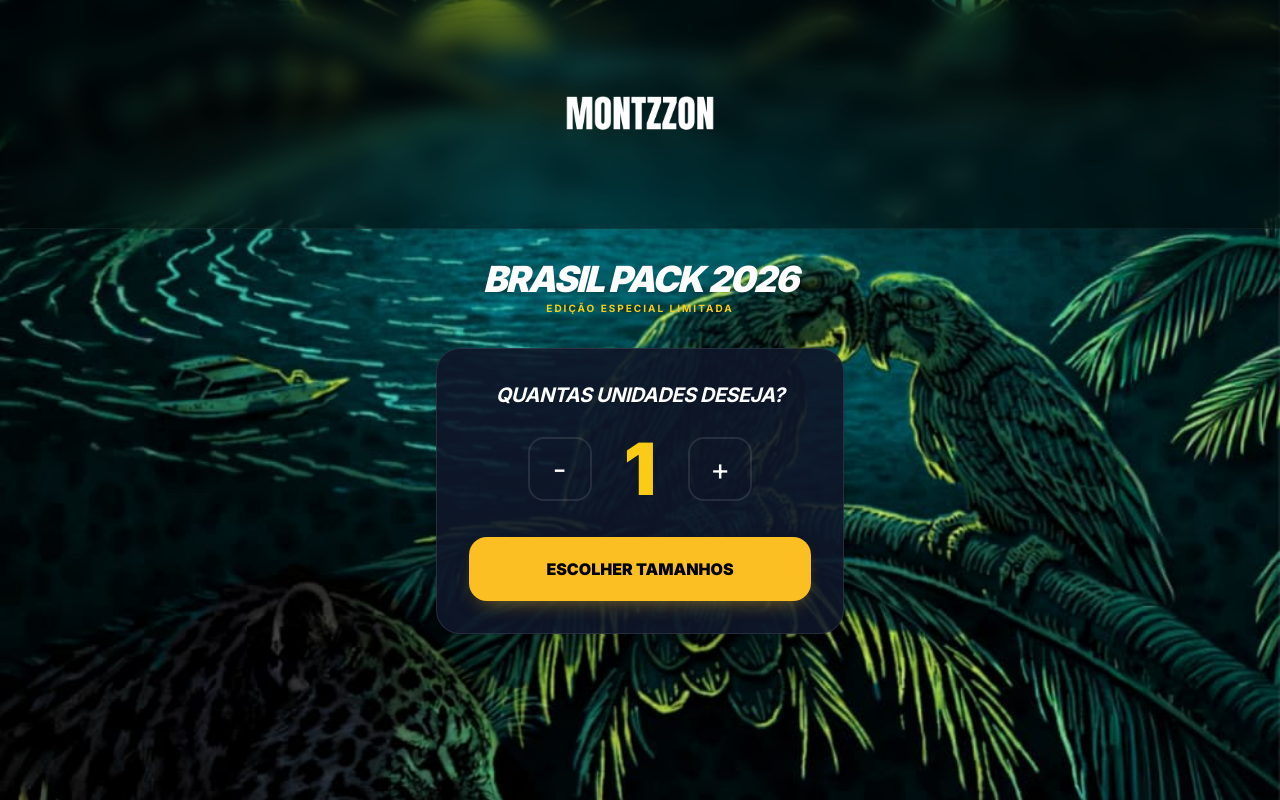
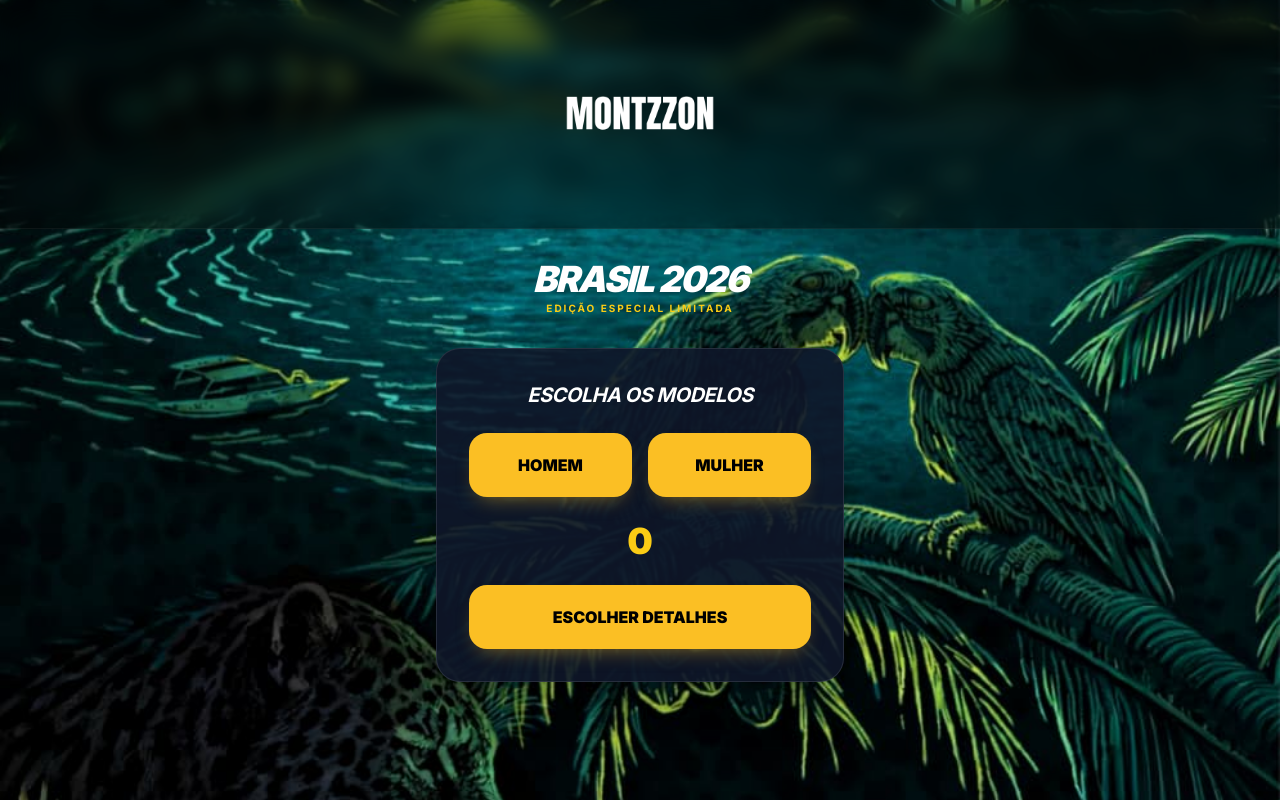
Before and after one commit to CAPITAOVOLPE/Montzzon, a plain HTML site: page index.html in a window 1280 px wide. Drawn offline with nearby package versions, Linux system fonts and the light colour scheme.

Commit message:
Update index.html

```diff
--- a/index.html
+++ b/index.html
@@ -147,30 +147,42 @@
 <main class="w-full max-w-md px-5 pt-8 pb-12">
 
 <div class="text-center mb-8">
-<h1 class="text-4xl font-black italic mb-1 tracking-tighter uppercase leading-none">Brasil Pack 2026</h1>
+<h1 class="text-4xl font-black italic mb-1 tracking-tighter uppercase leading-none">Brasil 2026</h1>
 <p class="text-yellow-400 font-bold uppercase tracking-[0.2em] text-[10px]">Edição Especial Limitada</p>
 </div>
 
 <section id="step1" class="step-content active">
+
 <div class="glass-card p-8 text-center shadow-2xl">
 
 <h2 class="text-xl font-bold mb-6 italic uppercase tracking-tight">
-Quantas unidades deseja?
+Escolha os modelos
 </h2>
 
-<div class="flex items-center justify-center gap-8 mb-8">
-<button onclick="changeQty(-1)" class="w-16 h-16 rounded-2xl border-2 border-white/10 text-3xl">-</button>
+<div class="grid grid-cols-2 gap-4 mb-6">
 
-<span id="qtyDisplay" class="text-7xl font-black text-yellow-400">1</span>
+<button onclick="addGenero('Homem')" class="btn-next w-full">
+HOMEM
+</button>
 
-<button onclick="changeQty(1)" class="w-16 h-16 rounded-2xl border-2 border-white/10 text-3xl">+</button>
+<button onclick="addGenero('Mulher')" class="btn-next w-full">
+MULHER
+</button>
+
+</div>
+
+<div id="listaGenero" class="space-y-3 mb-6"></div>
+
+<div class="text-4xl font-black text-yellow-400 mb-6">
+<span id="qtyDisplay">0</span>
 </div>
 
 <button onclick="goToStep2()" class="btn-next w-full">
-ESCOLHER TAMANHOS
+ESCOLHER DETALHES
 </button>
 
 </div>
+
 </section>
 
 <section id="step2" class="step-content">
```
